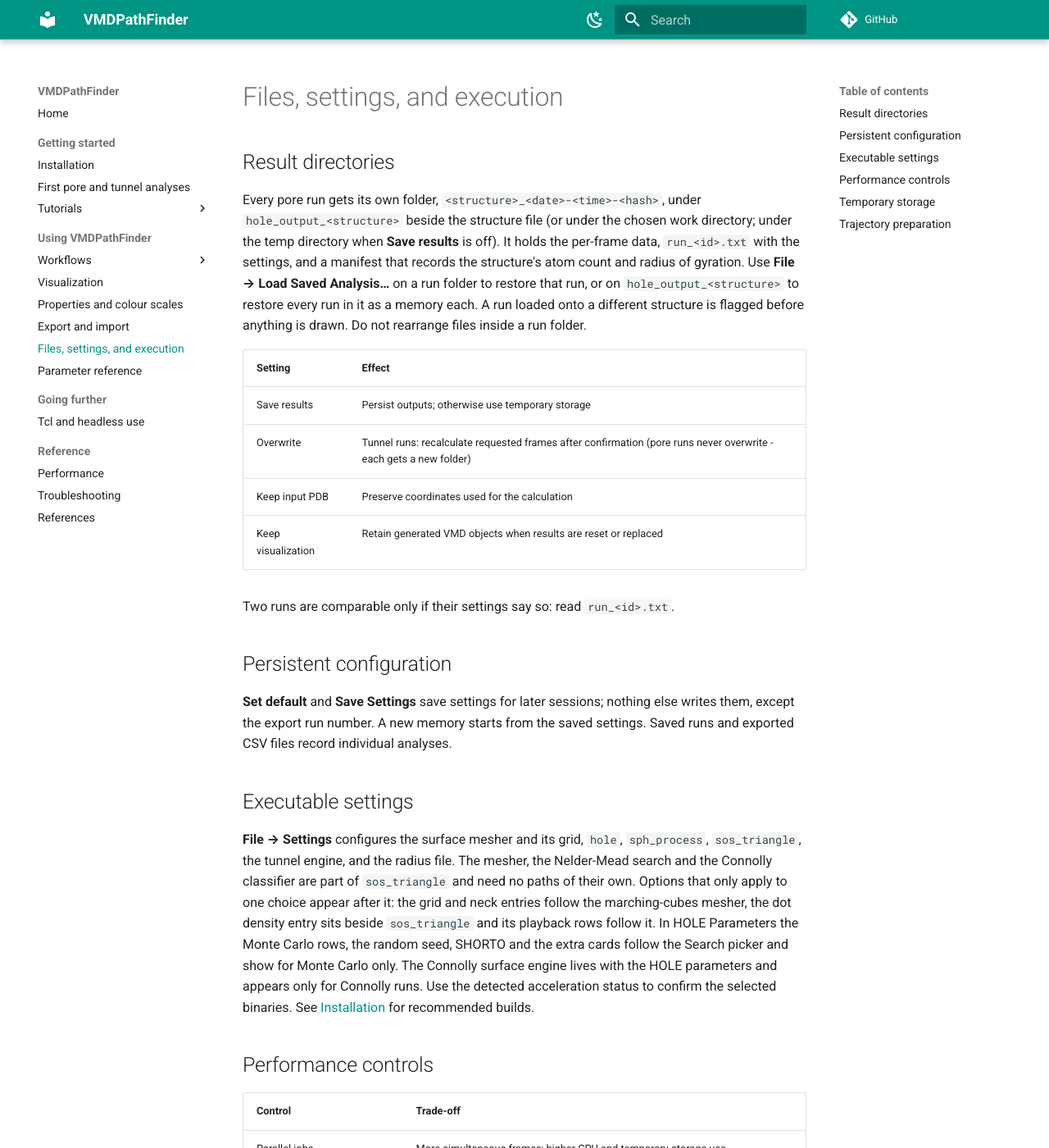
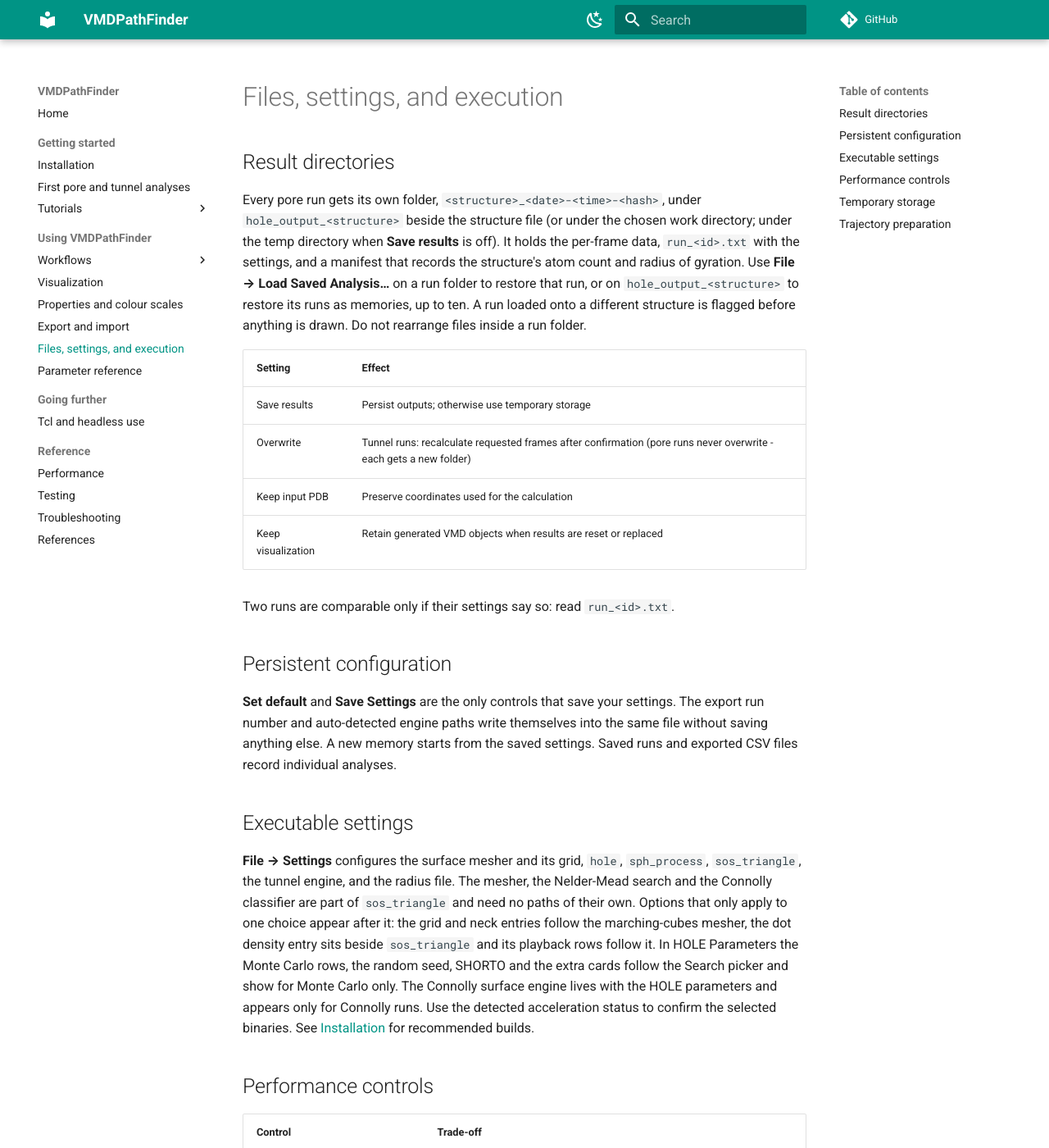
Before and after one commit to aminkvh/VMDHole, an MkDocs documentation site: the page built from docs/files-and-settings.md, in a window 1280 px wide and 1400 px high. Shown: the whole window at 82% size. Built offline with MkDocs 1.6.1 and Material for MkDocs 9.7.7, drawn with Linux system fonts in a browser that asks for light colours; comment, search, counter and statistics services are not loaded; some of the changed text lies outside the part shown.

Commit message:
docs: correct stale defaults, labels and the test list

```diff
--- a/docs/files-and-settings.md
+++ b/docs/files-and-settings.md
@@ -8,7 +8,7 @@ directory; under the temp directory when **Save results** is off). It holds the
 per-frame data, `run_<id>.txt` with the settings, and a manifest that records
 the structure's atom count and radius of gyration. Use **File → Load Saved
 Analysis…** on a run folder to restore that run, or on `hole_output_<structure>`
-to restore every run in it as a memory each. A run loaded onto a different
+to restore its runs as memories, up to ten. A run loaded onto a different
 structure is flagged before anything is drawn. Do not rearrange files inside a
 run folder.
 
@@ -23,8 +23,9 @@ Two runs are comparable only if their settings say so: read `run_<id>.txt`.
 
 ## Persistent configuration
 
-**Set default** and **Save Settings** save settings for later sessions; nothing
-else writes them, except the export run number. A new memory starts from the
+**Set default** and **Save Settings** are the only controls that save your
+settings. The export run number and auto-detected engine paths write themselves
+into the same file without saving anything else. A new memory starts from the
 saved settings. Saved runs and exported CSV files record individual analyses.
 
 ## Executable settings
--- a/mkdocs.yml
+++ b/mkdocs.yml
@@ -59,5 +59,6 @@ nav:
       - Tcl and headless use: scripting.md
   - Reference:
       - Performance: performance.md
+      - Testing: testing.md
       - Troubleshooting: troubleshooting.md
       - References: references.md
```
Also changed, not shown: other parts of docs/files-and-settings.md (+2 -2 lines), docs/parameters.md (+6 -6 lines), docs/testing.md (+4 -0 lines), docs/troubleshooting.md (+2 -2 lines), docs/visualization.md (+2 -2 lines).
